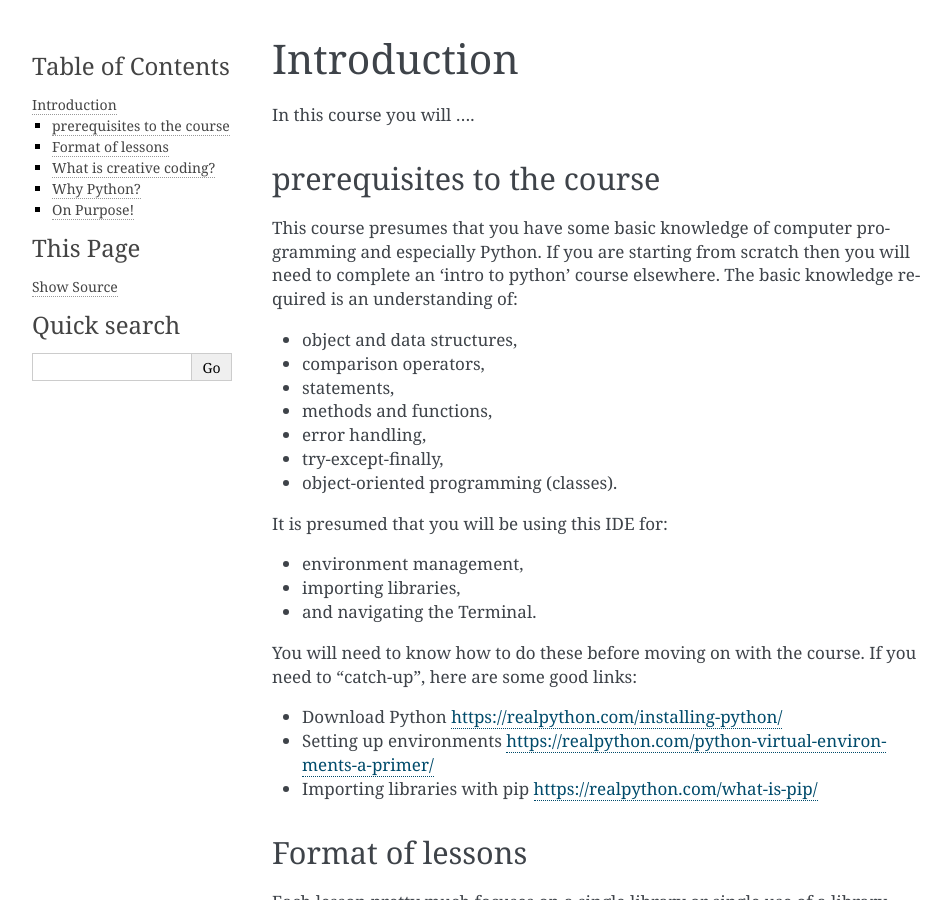
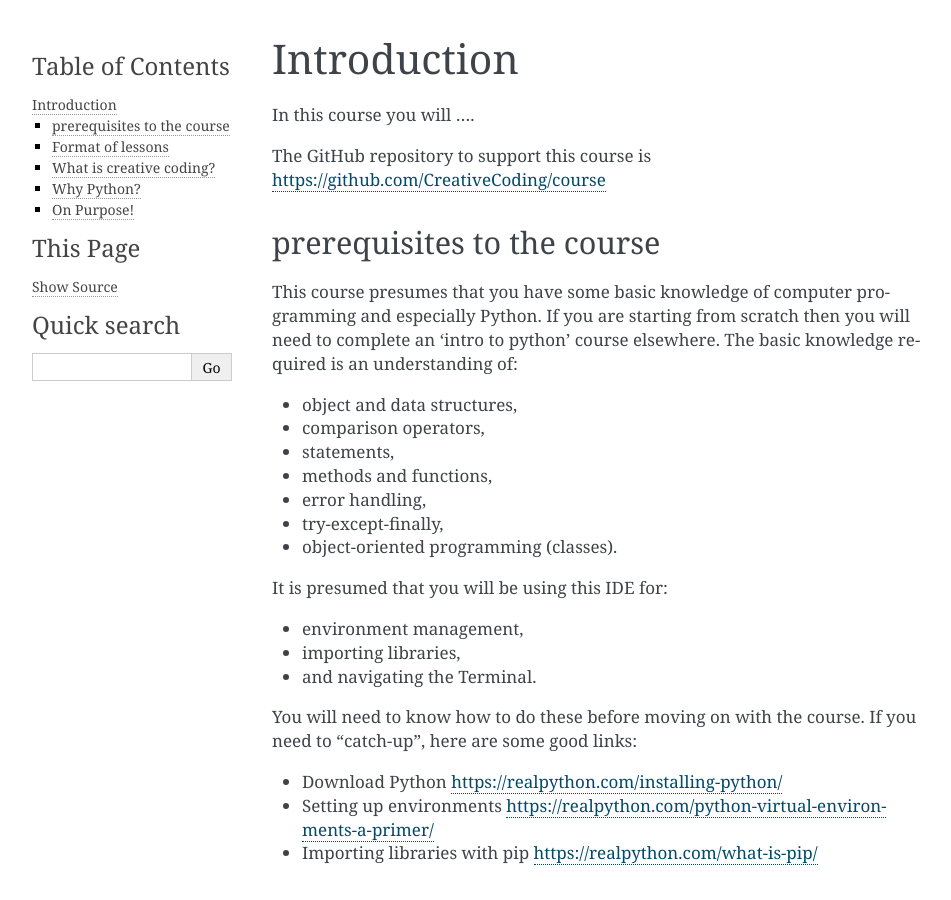
Before and after one commit to CreativeCoding/course, a Sphinx documentation site: the page built from docs/source/introduction.rst, in a window 1280 px wide and 900 px high. Shown: the whole window, without its empty margins (148-1099 px from the left). Built offline with Sphinx 7.4.7, drawn with Linux system fonts in a browser that asks for light colours.

```diff
--- a/docs/source/introduction.rst
+++ b/docs/source/introduction.rst
@@ -2,6 +2,8 @@
 ============
 
 In this course you will ....
+
+The GitHub repository to support this course is https://github.com/CreativeCoding/course
 
 prerequisites to the course
 ---------------------------
```
